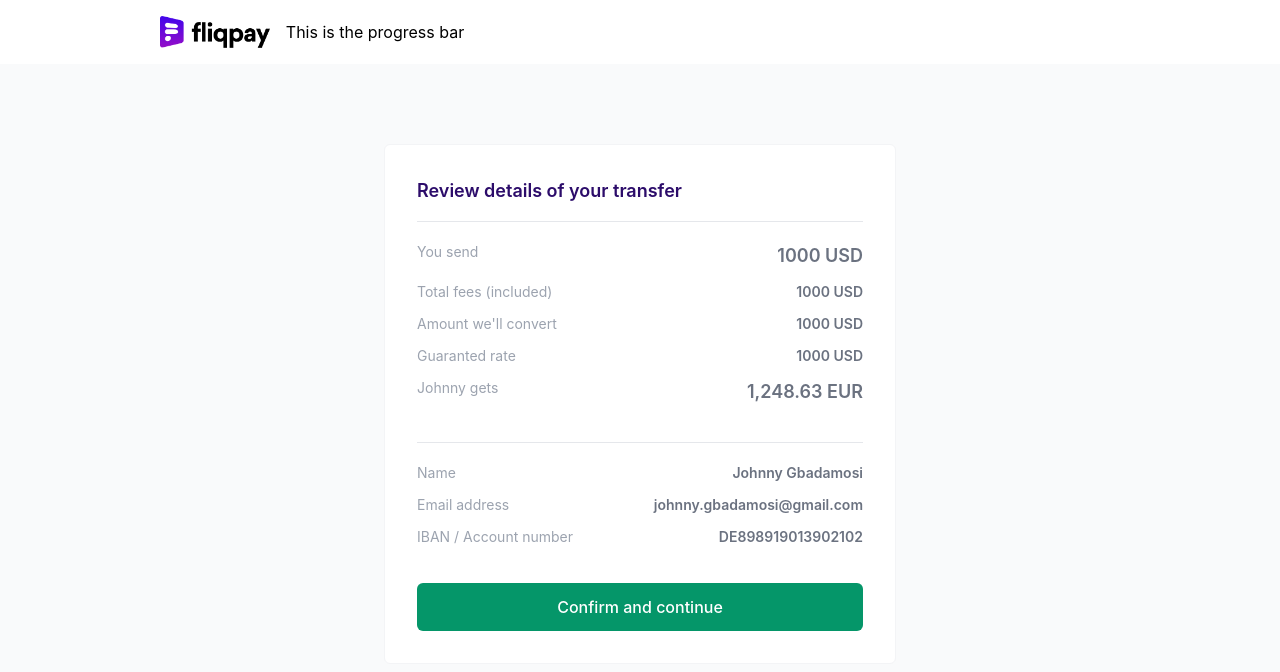
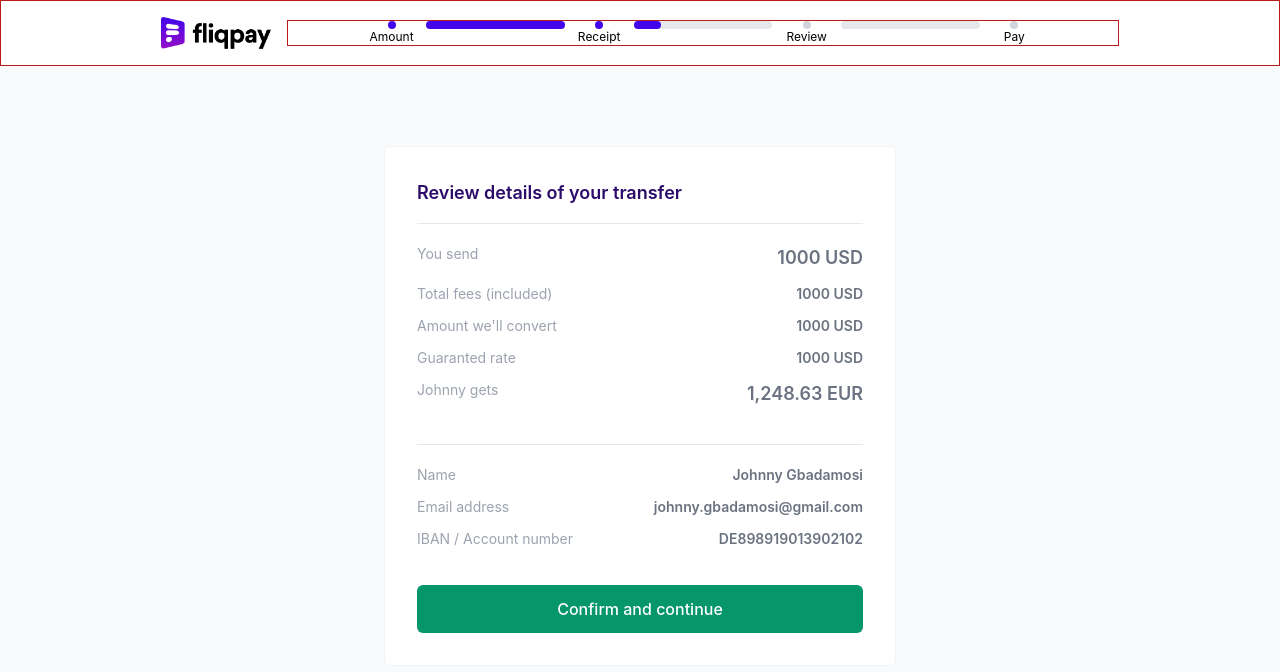
Before and after one commit to Olatade/fliq-payout, a React (Create React App) app: page / in a window 1280 px wide. Shown: the top 672 px of the page. Built offline with nearby package versions, Linux system fonts and the light colour scheme.

Commit message:
install Alpinejs and add progress bar

```diff
--- a/package.json
+++ b/package.json
@@ -12,6 +12,7 @@
     "@types/node": "^12.20.13",
     "@types/react": "^17.0.8",
     "@types/react-dom": "^17.0.5",
+    "alpinejs": "^2.8.2",
     "formik": "^2.2.8",
     "react": "^17.0.2",
     "react-dom": "^17.0.2",
--- a/src/App.tsx
+++ b/src/App.tsx
@@ -4,6 +4,8 @@ import './styles/App.css';
 import FormPayoutAmount from './components/form-payout-amount';
 import FormPayoutReceipt from './components/form-payout-receipt';
 import PayoutReview from './components/payout-review';
+import PayoutProgress from './components/Payout-progress';
+
 
 function App() {
   return (
@@ -11,7 +13,7 @@ function App() {
 
       <header className="nav">
         <img src={logo} className="nav__logo" alt="logo" />
-        <div className="progress-bar">This is the progress bar</div>
+        <PayoutProgress/>
       </header>
 
       <div className="body">
--- /dev/null
+++ b/src/components/Payout-progress.tsx
@@ -0,0 +1,77 @@
+import React from 'react';
+import '../styles/App.css';
+import '../styles/PayoutProgress.css';
+import 'alpinejs';
+
+
+
+function PayoutProgress() {
+
+  return (
+    <div className="hidden md:block w-full mx-auto border border-red-700">
+      <div className="flex">
+        <div className="flex-1"></div>
+
+        <div className="flex-1">
+          <div className="w-2 h-2 bg-color-primary mx-auto rounded-full text-lg text-gray-500 flex items-center">
+            <span className="text-gray-500 text-center w-full"><i className="fa fa-check w-full fill-current white"></i></span>
+          </div>
+        </div>
+
+
+        <div className="w-1/6 align-center items-center align-middle content-center flex">
+          <div className="w-full bg-gray-200 rounded items-center align-middle align-center flex-1">
+            <div className="bg-color-primary text-xs leading-none py-1 text-center text-grey-darkest rounded w-full" style={{ width: '100%' }}></div>
+          </div>
+        </div>
+
+
+        <div className="flex-1">
+          <div className="w-2 h-2 bg-color-primary mx-auto rounded-full text-lg text-white flex items-center">
+            <span className="text-white text-center w-full"><i className="fa fa-check w-full fill-current white"></i></span>
+          </div>
+        </div>
+
+        <div className="w-1/6 align-center items-center align-middle content-center flex">
+          <div className="w-full bg-gray-200 rounded items-center align-middle align-center flex-1">
+            <div className="bg-color-primary text-xs leading-none py-1 text-center text-grey-darkest rounded " style={{ width: '20%' }}></div>
+          </div>
+        </div>
+
+        <div className="flex-1">
+          <div className="w-2 h-2 bg-gray-300  mx-auto rounded-full text-lg text-white flex items-center"></div>
+        </div>
+
+
+        <div className="w-1/6 align-center items-center align-middle content-center flex">
+          <div className="w-full bg-gray-200 rounded items-center align-middle align-center flex-1">
+            <div className="bg-color-primary text-xs leading-none py-1 text-center text-grey-darkest rounded" style={{ width: '0%' }}></div>
+          </div>
+        </div>
+
+
+        <div className="flex-1">
+          <div className="w-2 h-2 bg-gray-300  mx-auto rounded-full text-lg text-white flex items-center"></div>
+        </div>
+
+
+        <div className="flex-1"></div>
+      </div>
+
+      <div className="flex text-xs content-center text-center">
+        <div className="w-1/4">Amount</div>
+
+        <div className="w-1/4">Receipt</div>
+
+        <div className="w-1/4">Review</div>
+
+        <div className="w-1/4">Pay</div>
+      </div>
+
+    </div>
+  );
+}
+
+
+
+export default PayoutProgress;
--- a/src/styles/App.css
+++ b/src/styles/App.css
@@ -11,6 +11,8 @@
   px-4
   py-4
   bg-white
+  border
+  border-red-700
 
   md:px-40
 }
```
Also changed, not shown: src/styles/PayoutProgress.css (added), 1 other file (tests, documents, lock files or other folders).
